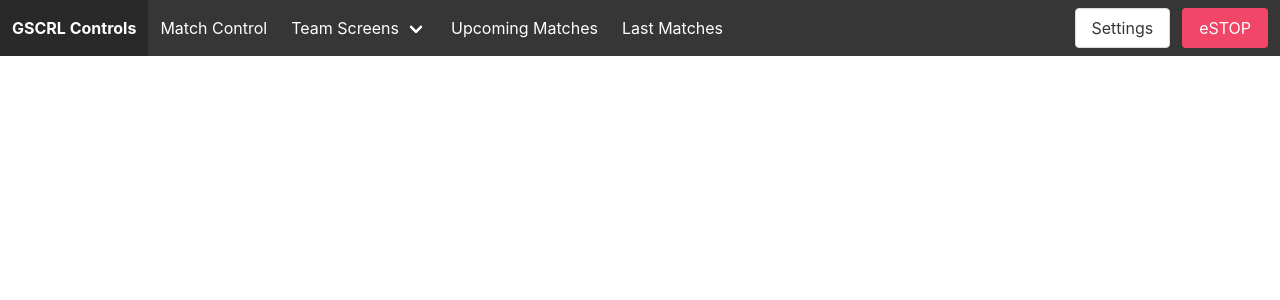
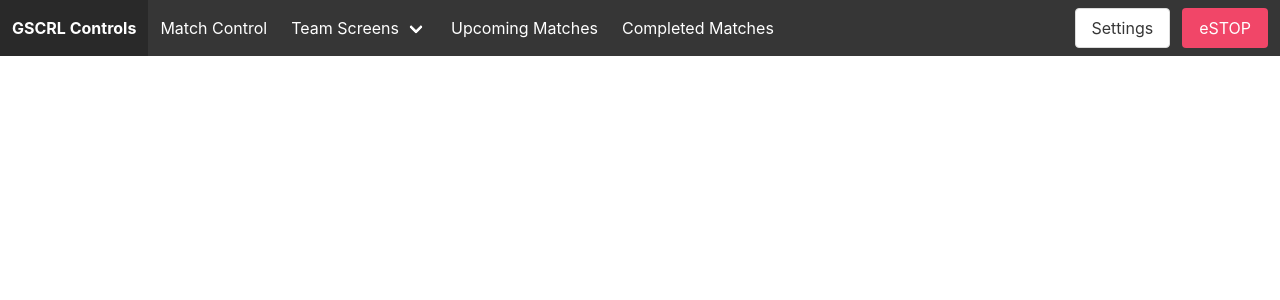
Before and after one commit to GSCRL/arena-controls, a Flask app: page / in a window 1280 px wide. Shown: the top 300 px of the page. Run offline with Flask 3, Linux system fonts and the light colour scheme; some libraries are stand-ins or nearby versions.

Commit message:
Updated heading for menu to show upocoming / last matches.

```diff
--- a/src/templates/base.html
+++ b/src/templates/base.html
@@ -64,12 +64,12 @@
             </div>
           </div>
 
-          <a href="/upcoming?autoreload=30000" class="navbar-item">
+          <a href="/matches/upcoming?autoreload=30000" class="navbar-item">
             Upcoming Matches
           </a>
 
-          <a href="/lastmatches?autoreload=30000" class="navbar-item">
-            Last Matches
+          <a href="/matches/completed?autoreload=30000" class="navbar-item">
+            Completed Matches
           </a>
         </div>
 
```
